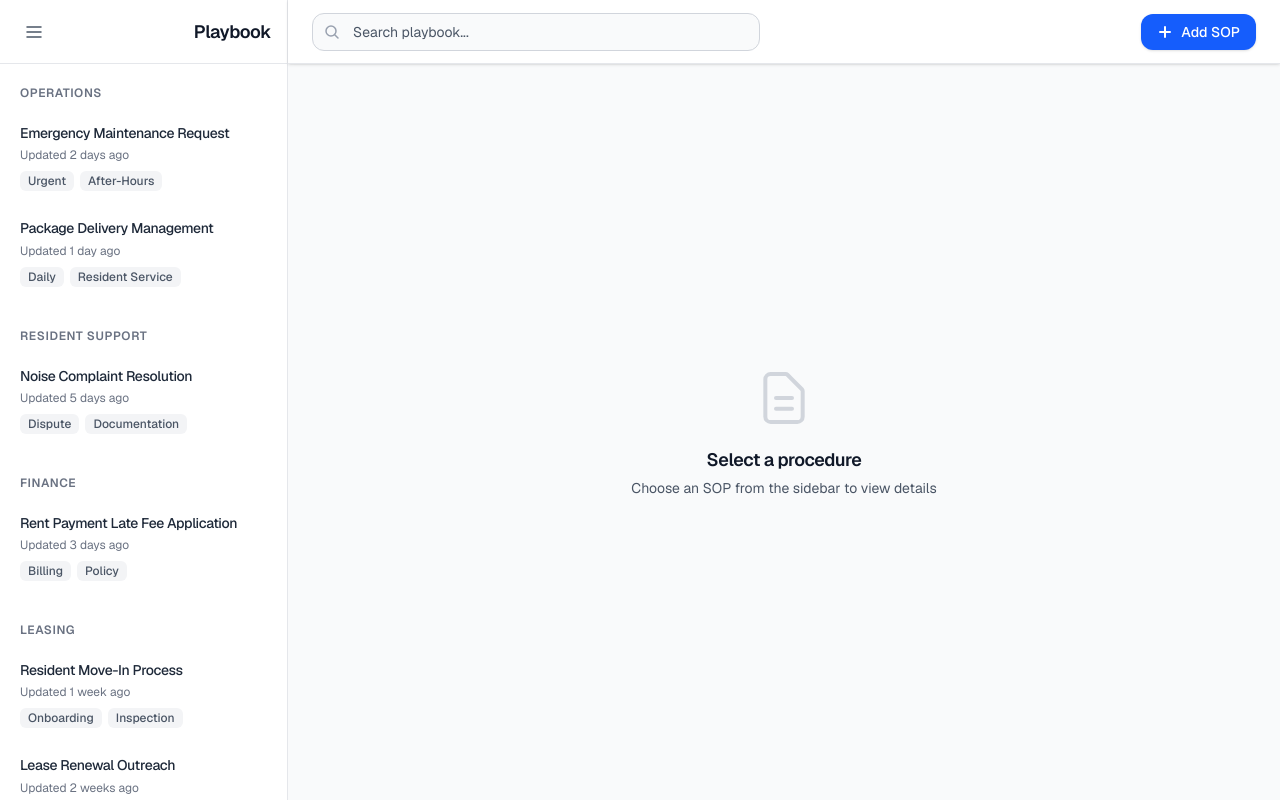
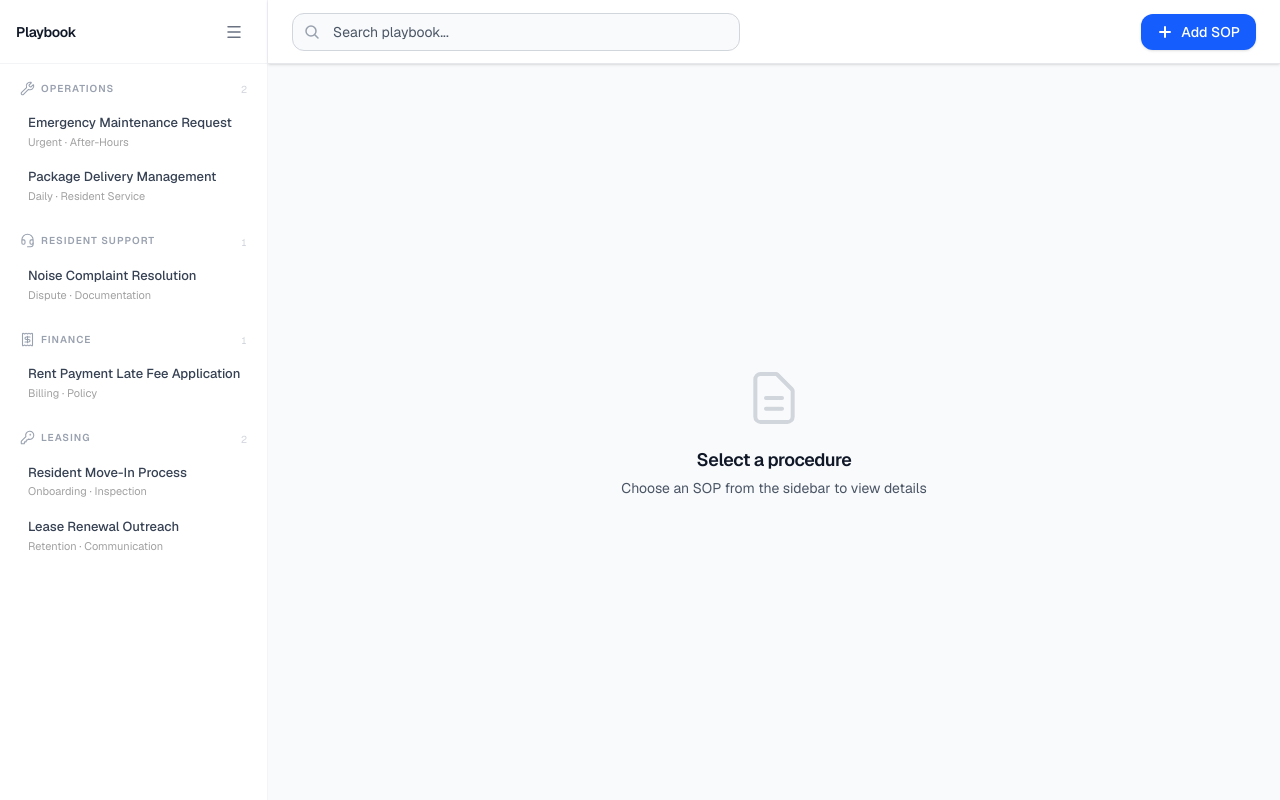
Before and after one commit to throughnateseyes/playbook, a Next.js app: page / in a window 1280 px wide. Built offline with nearby package versions, Linux system fonts and the light colour scheme.

Commit message:
Sidebar UX polish: category filtering, clean selected state, improved hierarchy

```diff
--- a/package.json
+++ b/package.json
@@ -9,6 +9,7 @@
     "lint": "eslint"
   },
   "dependencies": {
+    "lucide-react": "^0.574.0",
     "next": "16.1.6",
     "react": "19.2.3",
     "react-dom": "19.2.3"
--- a/src/app/page.tsx
+++ b/src/app/page.tsx
@@ -1,6 +1,7 @@
 "use client";
 
 import React, { useEffect, useRef, useState } from "react";
+import { Menu, Wrench, Headset, Receipt, KeyRound } from 'lucide-react';
 
 interface EdgeCase {
   title: string;
@@ -219,6 +220,14 @@ const INITIAL_SOPS: SOP[] = [
 
 const CATEGORIES = ['Operations', 'Resident Support', 'Finance', 'Leasing'];
 
+const CATEGORY_META: Record<string, { icon: React.ElementType }> = {
+  'Operations':       { icon: Wrench },
+  'Resident Support': { icon: Headset },
+  'Finance':          { icon: Receipt },
+  'Leasing':          { icon: KeyRound },
+};
+
+
 export default function Home() {
   const [sops, setSops] = useState<SOP[]>(INITIAL_SOPS);
   const [sidebarOpen, setSidebarOpen] = useState(true);
@@ -228,9 +237,12 @@ export default function Home() {
   const [aiResponse, setAiResponse] = useState<string | null>(null);
   const [isThinking, setIsThinking] = useState(false);
   const [searchQuery, setSearchQuery] = useState('');
+  const [selectedCategory, setSelectedCategory] = useState<string | null>(null);
   const [currentMatchIndex, setCurrentMatchIndex] = useState(0);
   const [totalMatches, setTotalMatches] = useState(0);
   const detailContainerRef = useRef<HTMLDivElement>(null);
+  const categoryRefs = useRef<Record<string, HTMLDivElement | null>>({});
+  const sidebarScrollRef = useRef<HTMLDivElement>(null);
 
   const [formData, setFormData] = useState({
     title: '',
@@ -371,20 +383,18 @@ export default function Home() {
   }, [showAddPanel]);
 
   const filteredSOPs = sops.filter((sop) => {
-    const query = searchQuery.toLowerCase();
-    if (!query) return true;
-
-    return (
-      sop.title.toLowerCase().includes(query) ||
-      sop.category.toLowerCase().includes(query) ||
-      sop.tags.some(tag => tag.toLowerCase().includes(query)) ||
-      sop.overview.toLowerCase().includes(query) ||
-      sop.steps.some(step => step.toLowerCase().includes(query)) ||
-      sop.edgeCases.some(ec => ec.title.toLowerCase().includes(query) || ec.description.toLowerCase().includes(query))
+    const matchesCat = !selectedCategory || sop.category === selectedCategory;
+    const q = searchQuery.toLowerCase();
+    const matchesSearch = !q || (
+      sop.title.toLowerCase().includes(q) ||
+      sop.category.toLowerCase().includes(q) ||
+      sop.tags.some(tag => tag.toLowerCase().includes(q)) ||
+      sop.overview.toLowerCase().includes(q) ||
+      sop.steps.some(step => step.toLowerCase().includes(q)) ||
+      sop.edgeCases.some(ec => ec.title.toLowerCase().includes(q) || ec.description.toLowerCase().includes(q))
     );
+    return matchesCat && matchesSearch;
   });
-
-  const hasResults = filteredSOPs.length > 0;
 
   const resetForm = () => {
     setFormData({
@@ -514,70 +524,83 @@ export default function Home() {
 
   return (
     <div className="flex h-screen bg-gray-50 font-sans antialiased">
-      <div className={["bg-white border-r border-gray-200 transition-all duration-200 ease-out flex flex-col", sidebarOpen ? "w-72" : "w-16"].join(" ")}>
-        <div className="flex items-center justify-between p-4 border-b border-gray-200 h-16">
+      <div className={[
+        "bg-white border-r border-gray-100 transition-all duration-200 ease-out flex flex-col flex-shrink-0",
+        sidebarOpen ? "w-[268px]" : "w-[72px]"
+      ].join(" ")}>
+
+        {sidebarOpen ? (
+          <div className="h-16 flex items-center px-4 border-b border-gray-100 flex-shrink-0">
+            <span className="flex-1 text-sm font-semibold text-gray-900 tracking-tight">Playbook</span>
             <button
-            onClick={() => setSidebarOpen(!sidebarOpen)}
-            className="hover:bg-gray-100 active:bg-gray-200 active:scale-95 rounded-lg p-2 transition-all"
-            aria-label="Toggle sidebar"
+              onClick={() => setSidebarOpen(false)}
+              className="p-2 text-gray-500 hover:text-gray-700 hover:bg-gray-100 hover:shadow-sm active:bg-gray-200 rounded-md transition-all duration-150"
+              aria-label="Collapse sidebar"
             >
-            <svg width="20" height="20" viewBox="0 0 20 20" fill="none" className="text-gray-600">
-              <path d="M3 5h14M3 10h14M3 15h14" stroke="currentColor" strokeWidth="1.5" strokeLinecap="round" />
-            </svg>
+              <Menu size={18} />
             </button>
-          {sidebarOpen && <span className="text-lg font-semibold text-gray-900 tracking-tight">Playbook</span>}
           </div>
-
-        <div className="flex-1 overflow-y-auto px-2 py-4">
-          {CATEGORIES.map((category) => {
-            const categorySOPs = filteredSOPs.filter((sop) => sop.category === category);
-            if (categorySOPs.length === 0) return null;
-
-            return (
-              <div key={category} className="mb-6">
-                {sidebarOpen && (
-                  <div className="px-3 mb-2">
-                    <span className="text-xs font-semibold uppercase tracking-wider text-gray-500">{category}</span>
+        ) : (
+          <div className="h-16 flex items-center justify-center border-b border-gray-100 flex-shrink-0">
+            <button
+              onClick={() => setSidebarOpen(true)}
+              className="p-2 text-gray-500 hover:text-gray-700 hover:bg-gray-100 hover:shadow-sm active:bg-gray-200 rounded-md transition-all duration-150"
+              aria-label="Expand sidebar"
+            >
+              <Menu size={18} />
+            </button>
           </div>
         )}
-                <div className="space-y-1">
-                  {categorySOPs.map((sop) => {
+
+        {sidebarOpen ? (
+          <div ref={sidebarScrollRef} className="flex-1 overflow-y-auto">
+            <div className="px-3 pb-4 pt-3">
+              {CATEGORIES.map(category => {
+                const categorySOPs = filteredSOPs.filter(sop => sop.category === category);
+                if (categorySOPs.length === 0) return null;
+                const { icon: Icon } = CATEGORY_META[category];
+                return (
+                  <div key={category} ref={el => { categoryRefs.current[category] = el; }} className="mb-4">
+                    <div className="flex items-center gap-1.5 px-2 mb-1.5">
+                      <Icon size={15} strokeWidth={1.75} className="text-gray-400" />
+                      <span className="text-[10px] font-semibold uppercase tracking-widest text-gray-400">
+                        {category}
+                      </span>
+                      <div className="ml-auto">
+                        {selectedCategory === category ? (
+                          <button
+                            onClick={() => setSelectedCategory(null)}
+                            className="text-[11px] text-gray-500 hover:text-gray-700 hover:bg-gray-100 hover:shadow-sm px-2.5 py-1 rounded-md transition-all duration-150"
+                          >
+                            Clear
+                          </button>
+                        ) : (
+                          <span className="text-[10px] text-gray-300 tabular-nums">{categorySOPs.length}</span>
+                        )}
+                      </div>
+                    </div>
+                    <div className="space-y-0.5">
+                      {categorySOPs.map(sop => {
                         const isSelected = selectedSOP?.id === sop.id;
-
                         return (
-                      <button
-                        key={sop.id}
+                          <button key={sop.id}
                             onClick={() => setSelectedSOP(sop)}
-                        className={[
-                          "w-full text-left rounded-xl transition-all duration-150 relative overflow-hidden",
-                          isSelected
-                            ? "bg-blue-50 shadow-sm"
-                            : "hover:bg-gray-50 active:bg-gray-100 active:scale-[0.98]"
+                            className={["w-full text-left px-2 py-2 rounded-lg transition-all duration-150",
+                              isSelected ? "bg-gray-50 shadow-sm" : "hover:bg-gray-50 active:bg-gray-100"
                             ].join(" ")}
-                        title={!sidebarOpen ? sop.title : undefined}
                           >
-                        {isSelected && (
-                          <div className="absolute left-0 top-0 bottom-0 w-1 bg-blue-500 rounded-r" />
-                        )}
-                        {sidebarOpen ? (
-                          <div className={["px-3 py-3", isSelected ? "pl-4" : ""].join(" ")}>
-                            <div className={["text-sm mb-1 leading-snug tracking-tight", isSelected ? "font-semibold text-gray-900" : "font-medium text-gray-800"].join(" ")}>
+                            <div className="pl-2">
+                              <div className={["text-[13px] leading-snug truncate",
+                                isSelected ? "font-semibold text-gray-900" : "font-medium text-gray-700"
+                              ].join(" ")}>
                                 {sop.title}
                               </div>
-                            <div className="text-xs text-gray-500 mb-2">{sop.lastUpdated}</div>
-                            <div className="flex items-center gap-1.5 flex-wrap">
-                              {sop.tags.slice(0, 2).map((tag) => (
-                                <span key={tag} className="text-xs text-gray-600 bg-gray-100 px-2 py-0.5 rounded-md font-medium">
-                                  {tag}
-                                </span>
-                              ))}
-                            </div>
-                          </div>
-                        ) : (
-                          <div className="flex justify-center py-3" title={sop.title}>
-                            <div className={["w-2 h-2 rounded-full", isSelected ? "bg-blue-500" : "bg-gray-300"].join(" ")} />
+                              {sop.tags.length > 0 && (
+                                <div className="text-[11px] text-neutral-400 mt-0.5 truncate">
+                                  {sop.tags.slice(0, 2).join(' · ')}
                                 </div>
                               )}
+                            </div>
                           </button>
                         );
                       })}
@@ -586,12 +609,41 @@ export default function Home() {
                 );
               })}
 
-          {searchQuery && !hasResults && (
-            <div className="px-3 py-8 text-center">
-              <p className="text-sm text-gray-500">No results found</p>
+              {searchQuery && filteredSOPs.length === 0 && (
+                <div className="px-2 py-8 text-center">
+                  <p className="text-sm text-gray-400">No results for &ldquo;{searchQuery}&rdquo;</p>
                 </div>
               )}
             </div>
+          </div>
+        ) : (
+          <div className="flex-1 flex flex-col items-center pt-3 pb-4 gap-0.5">
+            {CATEGORIES.map(category => {
+              const { icon: Icon } = CATEGORY_META[category];
+              const isActive = selectedCategory === category;
+              return (
+                <button key={category}
+                  onClick={() => {
+                    setSelectedCategory(isActive ? null : category);
+                    setSidebarOpen(true);
+                  }}
+                  className={[
+                    "relative group w-9 h-9 flex items-center justify-center rounded-xl transition-all duration-150",
+                    isActive
+                      ? "bg-gray-200 text-gray-800 shadow-sm"
+                      : "text-gray-400 hover:bg-gray-100 hover:text-gray-700 active:bg-gray-200"
+                  ].join(" ")}
+                  title={category}
+                >
+                  <Icon size={18} strokeWidth={1.75} />
+                  <span className="absolute left-full ml-3 px-2 py-1 bg-gray-900 text-white text-xs rounded-md whitespace-nowrap opacity-0 group-hover:opacity-100 pointer-events-none transition-opacity duration-150 z-50">
+                    {category}
+                  </span>
+                </button>
+              );
+            })}
+          </div>
+        )}
       </div>
 
       <div className="flex-1 flex flex-col">
```
Also changed, not shown: 1 other file (tests, documents, lock files or other folders). Lines whose indentation alone changed are shown as unchanged.
